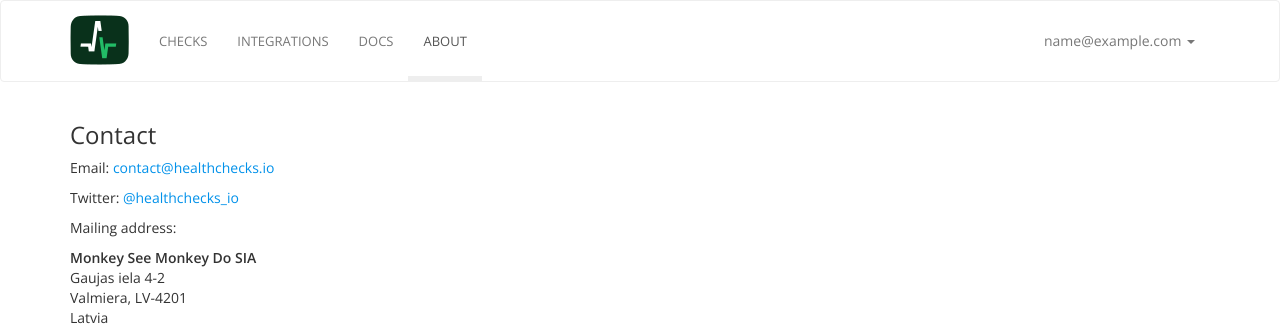
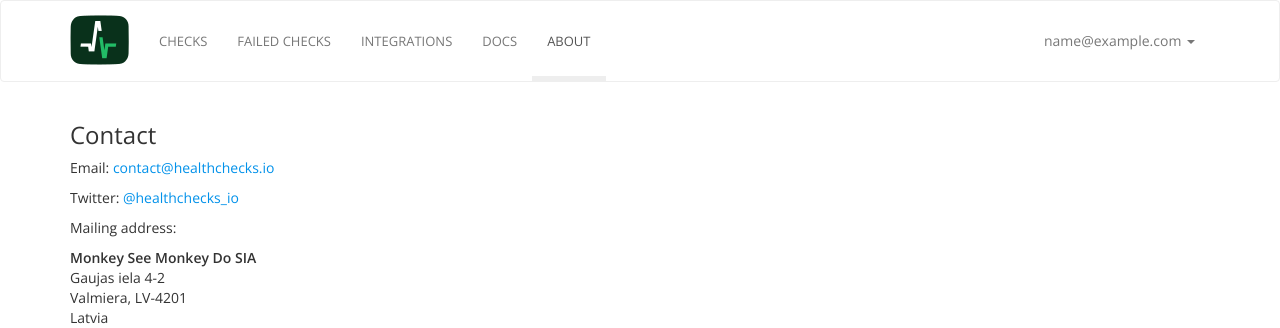
Before and after one commit to andela/healthchecks-7-horsemen, a Django app: page /about/ in a window 1280 px wide. Shown: the top 328 px of the page. Run offline with Django 3.2, Linux system fonts and the light colour scheme; the visitor is signed in with stand-in values (Sample User, id 1); data comes from the database, SQL or seed files in the repository; parts of the project's set-up code (start-up, migrations or seed data) failed here and were passed over; some libraries are stand-ins or nearby versions.

Commit message:
[Feature #[151948534]] Add failed checks url

```diff
--- a/templates/base.html
+++ b/templates/base.html
@@ -75,6 +75,10 @@
                 {% if request.user.is_authenticated %}
                     <li {% if page == 'checks' %} class="active" {% endif %}>
                         <a href="{% url 'hc-checks' %}">Checks</a>
+                    </li>
+
+                    <li {% if page == 'failed_checks' %} class="active" {% endif %}>
+                        <a href="{% url 'failed_checks' %}">Failed Checks</a>
                     </li>
 
                     <li {% if page == 'channels' %} class="active" {% endif %}>
```
